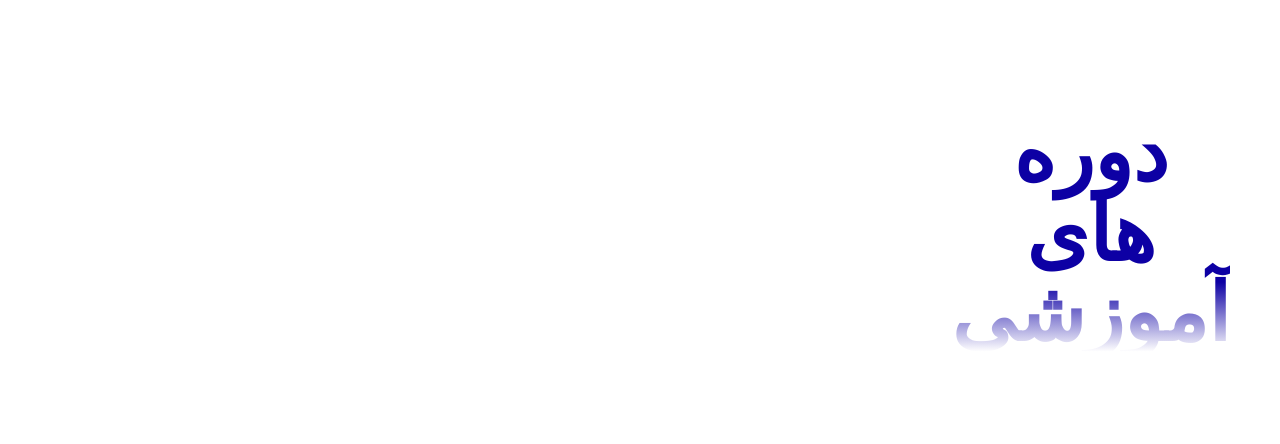
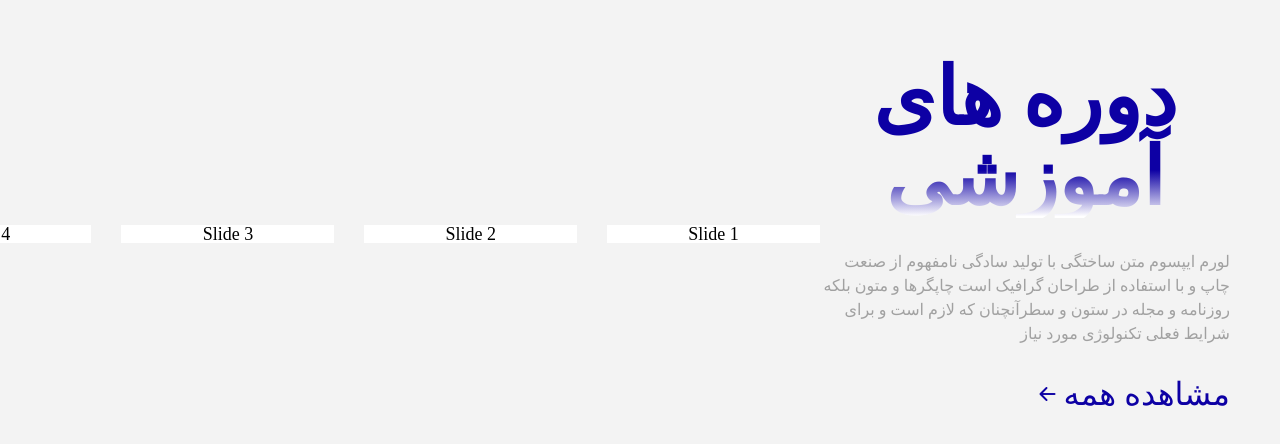
Before and after one commit to spdfalcon/sass, a website: page index.html in a window 1280 px wide. Shown: the part 166-610 px from the top of the page. Drawn offline with nearby package versions, Linux system fonts and the light colour scheme.

Commit message:
mohammad

```diff
--- a/index.html
+++ b/index.html
@@ -1,18 +1,52 @@
 <!DOCTYPE html>
 <html dir="rtl" lang="fa">
   <head>
-    <meta charset="UTF-8">
-    <meta name="viewport" content="width=device-width, initial-scale=1.0">
-    <link rel="stylesheet" href="styles/resetcss.css">
-    <link rel="stylesheet" href="./styles/style.css">
+    <meta charset="UTF-8" />
+    <meta name="viewport" content="width=device-width, initial-scale=1.0" />
+    <link
+      rel="stylesheet"
+      href="./node_modules/bootstrap-icons/font/bootstrap-icons.min.css"
+    />
+    <link rel="stylesheet" href="styles/resetcss.css" />
+    <link rel="stylesheet" href="./styles/style.css" />
     <title>Document</title>
   </head>
   <body>
     <div class="main">
       <div class="right">
         <h1>دوره های آموزشی</h1>
+        <p>
+          لورم ایپسوم متن ساختگی با تولید سادگی نامفهوم از صنعت چاپ و با استفاده
+          از طراحان گرافیک است چاپگرها و متون بلکه روزنامه و مجله در ستون و
+          سطرآنچنان که لازم است و برای شرایط فعلی تکنولوژی مورد نیاز
+        </p>
+        <div>
+          <a href="#">
+            <span> مشاهده همه</span>
+            <i class="bi bi-arrow-left-short"></i>
+          </a>
         </div>
-        <div class="slider"></div>
       </div>
+      <div class="slider">
+        <swiper-container
+          class="mySwiper"
+          space-between="30"
+          slides-per-view="3.5"
+        >
+          <swiper-slide>Slide 1</swiper-slide>
+          <swiper-slide>Slide 2</swiper-slide>
+          <swiper-slide>Slide 3</swiper-slide>
+          <swiper-slide>Slide 4</swiper-slide>
+          <swiper-slide>Slide 5</swiper-slide>
+          <swiper-slide>Slide 6</swiper-slide>
+          <swiper-slide>Slide 7</swiper-slide>
+          <swiper-slide>Slide 8</swiper-slide>
+          <swiper-slide>Slide 9</swiper-slide>
+        </swiper-container>
+      </div>
+    </div>
+
+    <script src="https://cdn.jsdelivr.net/npm/swiper@10/swiper-element-bundle.min.js"></script>
+    <script src="./node_modules/swiper/swiper.min.js"></script>
   </body>
 </html>
--- a/styles/style.scss
+++ b/styles/style.scss
@@ -22,28 +22,68 @@
 //
 
 $main-blue: #0d00a4;
-$gray-text: #f0f0f0;
+$gray-text: #a1a1a1;
 $dark-text: #1a120b;
-
+body {
+  background-color: #f3f3f3;
+}
 .main {
-    display: flex;
   height: 100vh;
   padding-right: 50px;
-  display: flex;
+  // display: flex;
+  display: grid;
+  grid-template-columns: repeat(6, minmax(0, 1fr));
   justify-content: center;
   align-items: center;
   .right {
-    flex-basis: 20%;
-    text-align: center;
+    // flex-basis: 20%;
+    grid-column: span 2 / span 2;
     h1 {
-        font-size: 5rem;
-        font-weight: 700;
-        background: linear-gradient(to bottom, $main-blue 70%, #FFFFFF 99%);
-        background-clip: text;
-        color: transparent;
+      text-align: center;
+      font-size: 5rem;
+      font-weight: 700;
+      background: linear-gradient(to bottom, $main-blue 70%, #ffffff 99%);
+      background-clip: text;
+      color: transparent;
+    }
+    p {
+      color: $gray-text;
+      margin-top: 2rem;
+      line-height: 1.5rem;
+    }
+    a {
+      display: inline-block;
+      text-decoration: none;
+      margin-top: 2rem;
+      color: $main-blue;
+      font-size: 2rem;
+      display: flex;
+      align-items: center;
+      i {
+        font-size: 2rem;
+      }
     }
   }
-  .slider{
-    flex-basis: 80%;
+  .slider {
+    // flex-basis: 80%;
+    grid-column: span 4 / span 4;
+    swiper-container {
+      width: 100%;
+      height: 100%;
+      swiper-slide {
+        text-align: center;
+        font-size: 18px;
+        background: #fff;
+        display: flex;
+        justify-content: center;
+        align-items: center;
+        img {
+          display: block;
+          width: 100%;
+          height: 100%;
+          object-fit: cover;
+        }
+      }
+    }
   }
 }
```
Also changed, not shown: styles/style.css, 1 other file. Lines whose indentation alone changed are shown as unchanged.
